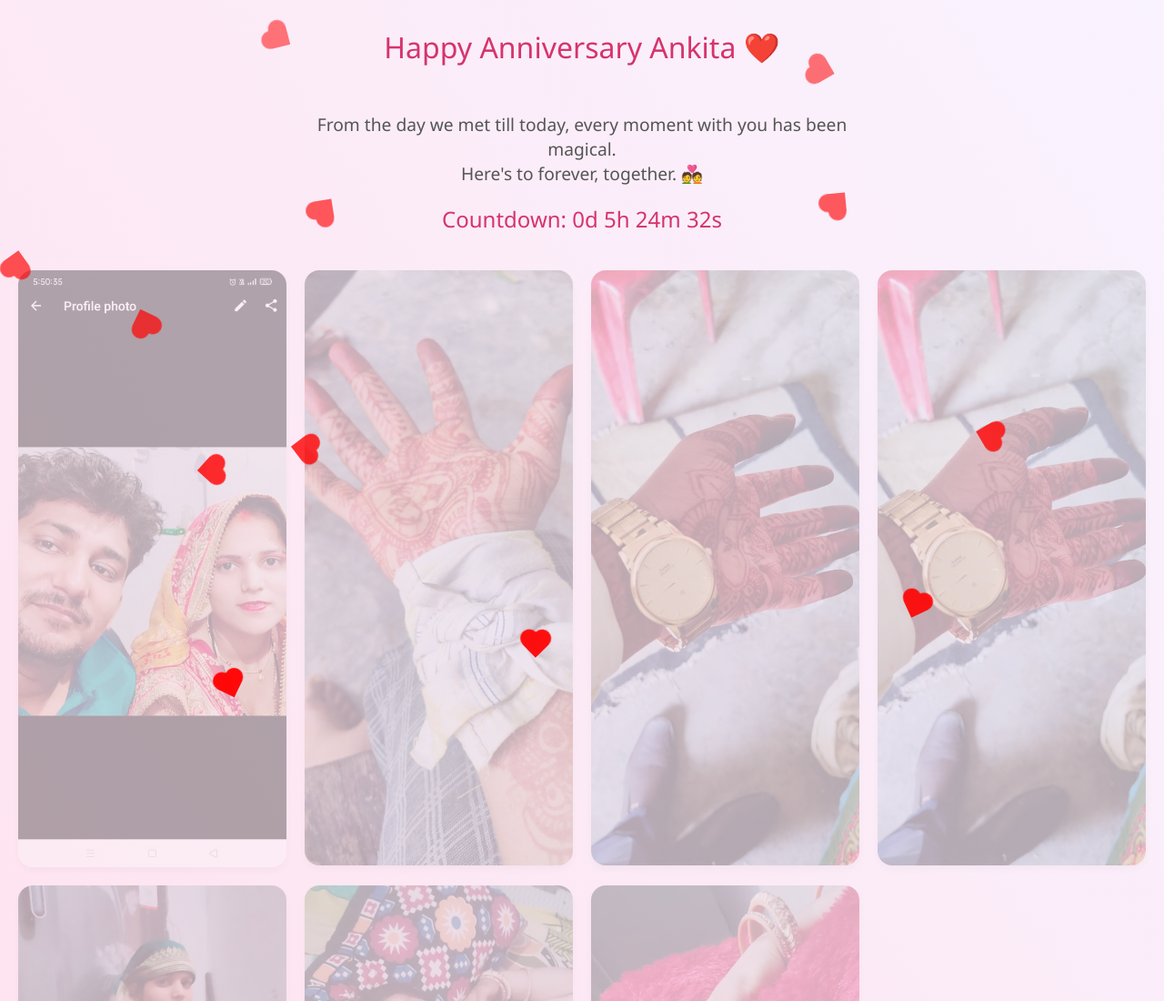
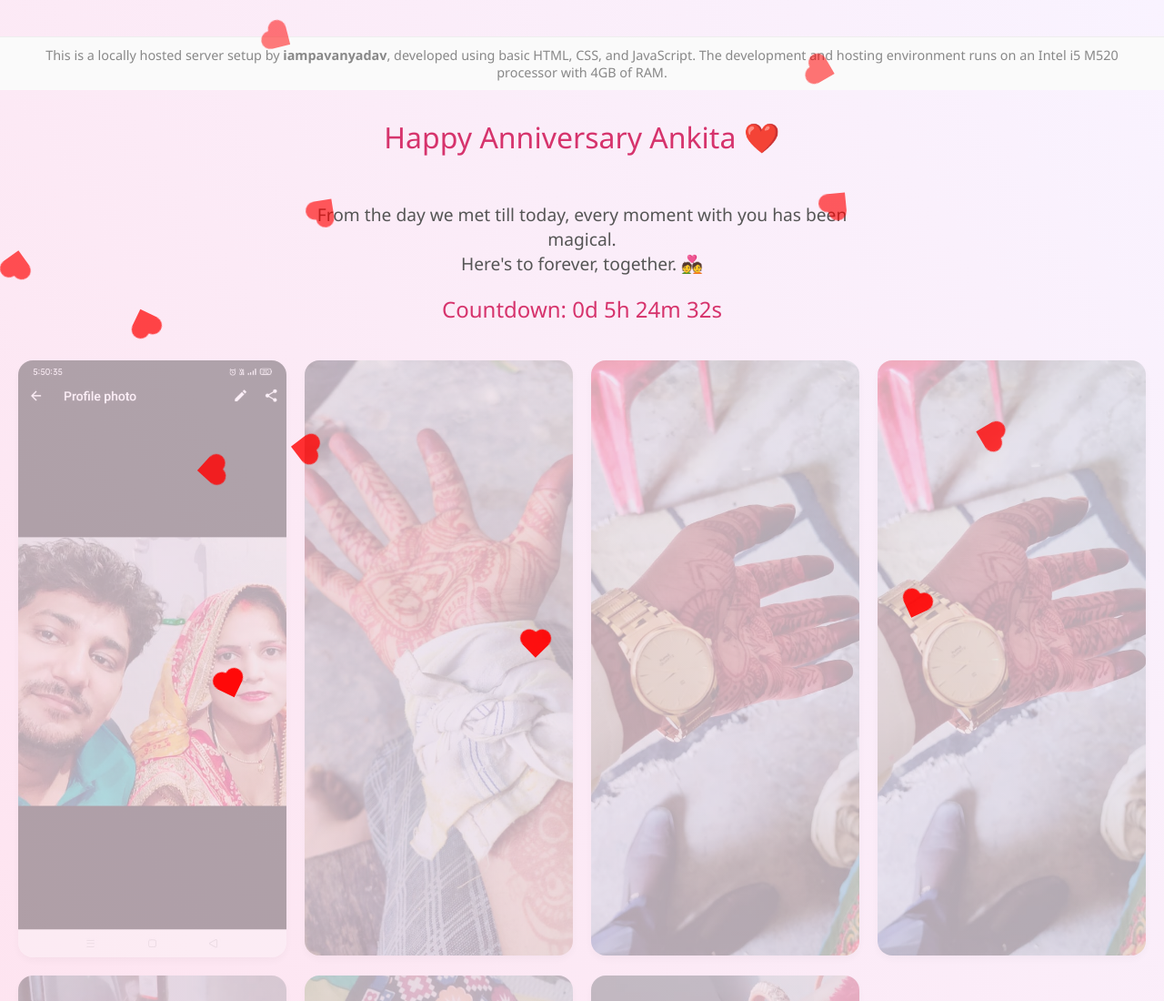
Before and after one commit to IAMPAVANYADAV2/Anniversary, a plain HTML site: page index.html in a window 1280 px wide. Shown: the top 1100 px of the page at 91% size. Drawn offline with Linux system fonts and the light colour scheme.

Commit message:
Update index.html

```diff
--- a/index.html
+++ b/index.html
@@ -12,6 +12,18 @@
       color: #333;
       overflow-x: hidden;
     }
+
+.footer-description {
+  text-align: center;
+  font-size: 0.9em;
+  color: #888;
+  padding: 10px 20px;
+  border-top: 1px solid #eee;
+  font-family: 'Segoe UI', Tahoma, Geneva, Verdana, sans-serif;
+  background: #fafafa;
+  user-select: none;
+  margin-top: 40px;
+}
 
     .header {
       text-align: center;
@@ -155,7 +167,9 @@
   </style>
 </head>
 <body>
-
+<footer class="footer-description">
+  This is a locally hosted server setup by <strong>iampavanyadav</strong>, developed using basic HTML, CSS, and JavaScript. The development and hosting environment runs on an Intel i5 M520 processor with 4GB of RAM.
+</footer>
   <audio autoplay loop>
     <source src="https://www.bensound.com/bensound-music/bensound-love.mp3" type="audio/mp3">
     Your browser does not support the audio element.
@@ -230,7 +244,7 @@
     setInterval(createHeart, 300);
 
     // Chat box functionality
-    function sendMessage() {
+   function sendMessage() {
   const msg = chatInput.value.trim();
   if (msg) {
     const messageElement = document.createElement('div');
@@ -238,7 +252,7 @@
     chatMessages.appendChild(messageElement);
 
     const lowerMsg = msg.toLowerCase();
-    const patterns = ["happy", "hpy", "hapy", "happi", "hap","h","hi","hii","hello","he","Hi","Hii","hii","Hello","Happy","Hapy"];
+    const patterns = ["happy", "hpy", "hapy", "happi", "hap"];
     if (patterns.some(pat => lowerMsg.startsWith(pat))) {
       const replyElement = document.createElement('div');
       replyElement.textContent = "Happy Anniversary from Pawan ❤️";
```
